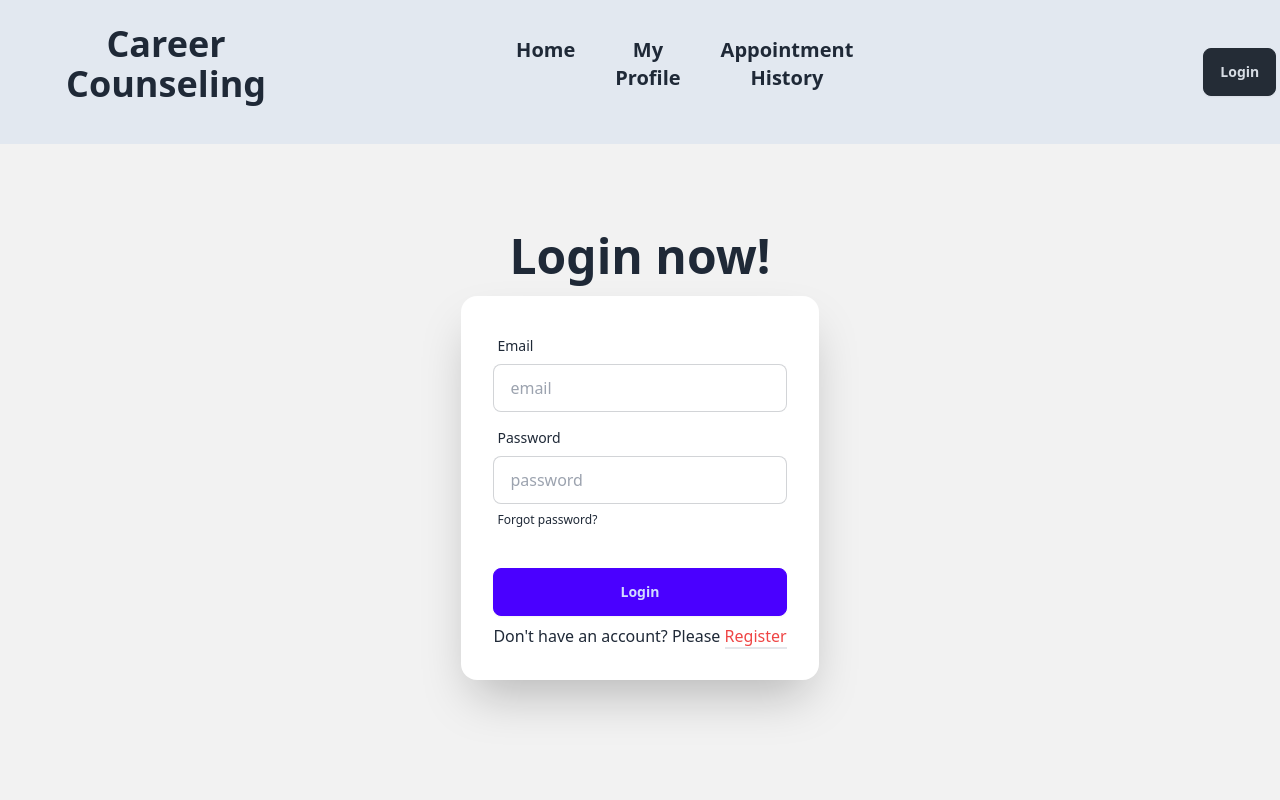
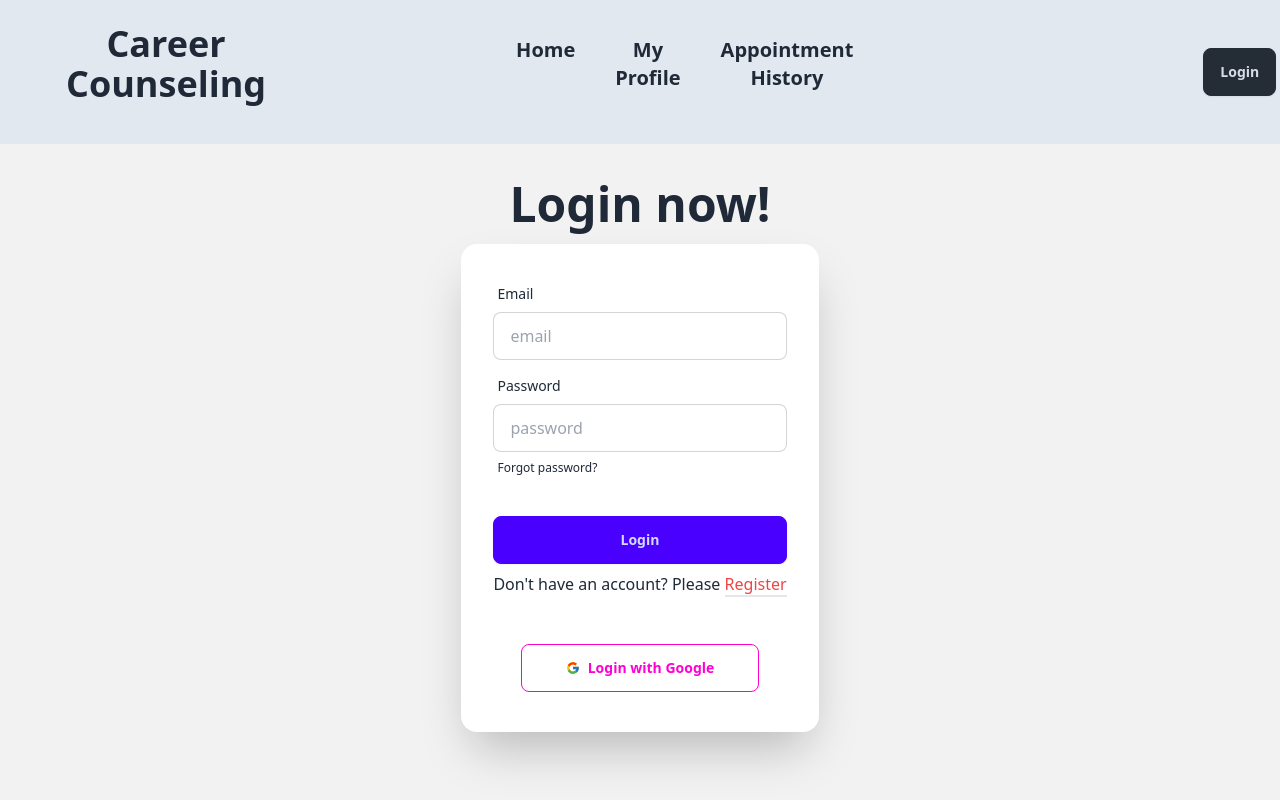
Before and after one commit to jahidhasanri/assignment-9-solution, a React (Vite) app: page /login in a window 1280 px wide. Shown: the top 800 px of the page. Built offline with nearby package versions, Linux system fonts and the light colour scheme; no server answers.

Commit message:
add google login based authentication

```diff
--- a/src/authLayout/AuthLayout.jsx
+++ b/src/authLayout/AuthLayout.jsx
@@ -1,5 +1,5 @@
 import React, { createContext, useEffect, useState } from 'react';
-import {  createUserWithEmailAndPassword, onAuthStateChanged, signInWithEmailAndPassword, signOut, updateProfile } from "firebase/auth";
+import {  createUserWithEmailAndPassword, GoogleAuthProvider, onAuthStateChanged, signInWithEmailAndPassword, signInWithPopup, signOut, updateProfile } from "firebase/auth";
 import auth from '../firebase.config/firebase.config';
 
 export const AuthContext = createContext(null)
@@ -23,10 +23,12 @@ const AuthLayout = ({children}) => {
         setLoader(true)
         return signOut(auth);
     }
+    const googleProvider = new GoogleAuthProvider();
 
-    // const handellgoinWithGoogle = ()=>{
-    //     const
-    // }
+    const handelLoginWithGoogle = () => {
+        setLoader(true);
+        return signInWithPopup(auth, googleProvider);
+      };
 
     const updateUserProfile = (updatedData)=>{
         return updateProfile(auth.currentUser, updatedData)
@@ -34,7 +36,7 @@ const AuthLayout = ({children}) => {
 
 
     const userInfo = {
-        name,user,setUser,handelRegistWemail,handelLoginWemail,handleSingOut,loader,updateUserProfile
+        name,user,setUser,handelRegistWemail,handelLoginWemail,handleSingOut,loader,updateUserProfile,handelLoginWithGoogle
     }
 
     useEffect(() => {
--- a/src/pages/Appoinment.jsx
+++ b/src/pages/Appoinment.jsx
@@ -67,7 +67,7 @@ const Appoinment = () => {
                 ))
             )}
         </div>
-       <div className="w-11/12 ">
+       <div className="w-full ">
        <Footer></Footer>
        </div>
         </div>
--- a/src/pages/Login.jsx
+++ b/src/pages/Login.jsx
@@ -6,9 +6,10 @@ import Footer from '../layouts/Footer';
 import { Helmet } from 'react-helmet-async';
 import { toast, ToastContainer } from 'react-toastify';
 import 'react-toastify/dist/ReactToastify.css';
+import { FcGoogle } from 'react-icons/fc';
 
 const Login = () => {
-  const { handelLoginWemail, setUser } = useContext(AuthContext);
+  const { handelLoginWemail, setUser,handelLoginWithGoogle } = useContext(AuthContext);
   const location = useLocation();
   const navigate = useNavigate();
 
@@ -37,6 +38,20 @@ const Login = () => {
       });
 
     console.log('Email:', email, 'Password:', password);
+  };
+  const handleGoogleLogin = () => {
+    handelLoginWithGoogle()
+      .then((result) => {
+        setUser(result.user);
+        toast.success('Login with Google successful!');
+        setTimeout(() => {
+          navigate('/');
+        }, 1000);
+      })
+      .catch((error) => {
+        console.log(error);
+        toast.error(`Google login failed: ${error.message}`);
+      });
   };
 
   return (
@@ -87,10 +102,16 @@ const Login = () => {
               </div>
               <p>Don't have an account? Please <Link to='/register' className='text-red-500 border-b-2'>Register</Link></p>
             </form>
+            <div className="form-control mt-4 w-8/12 mx-auto mb-10">
+              <button onClick={handleGoogleLogin} className="btn btn-outline btn-secondary">
+              <FcGoogle/>
+              Login with Google
+              </button>
+            </div>
           </div>
         </div>
       </div>
-      <Footer />
+      <div className='w-full'><Footer /></div>
       <ToastContainer
         position="top-right"
         autoClose={3000}
--- a/src/pages/Profile.jsx
+++ b/src/pages/Profile.jsx
@@ -107,7 +107,7 @@ const Profile = () => {
       </div>
 
     </div>
-    <div className='w-11/12 '>
+    <div className='w-full'>
     <Footer></Footer>
       </div>
     </div>
--- a/src/pages/Register.jsx
+++ b/src/pages/Register.jsx
@@ -8,9 +8,10 @@ import Footer from '../layouts/Footer';
 import { Helmet } from 'react-helmet-async';
 import { toast, ToastContainer } from 'react-toastify';
 import 'react-toastify/dist/ReactToastify.css';
+import { FcGoogle } from 'react-icons/fc';
 
 const Register = () => {
-  const { handelRegistWemail, setUser, updateUserProfile } = useContext(AuthContext);
+  const { handelRegistWemail, setUser, updateUserProfile ,handelLoginWithGoogle} = useContext(AuthContext);
   const [showPassword, SetShowPassword] = useState(true);
   const navigate = useNavigate();
   const passwordRegex = /^(?=.*[a-z])(?=.*[A-Z]).{6,}$/;
@@ -43,12 +44,27 @@ const Register = () => {
       });
   };
 
+  const handleGoogleLogin = () => {
+    handelLoginWithGoogle()
+      .then((result) => {
+        setUser(result.user);
+        toast.success('Login with Google successful!');
+        setTimeout(() => {
+          navigate('/');
+        }, 1000);
+      })
+      .catch((error) => {
+        console.log(error);
+        toast.error(`Google login failed: ${error.message}`);
+      });
+  };
+
   return (
     <div>
       <Helmet>
         <title>Register</title>
       </Helmet>
-      <div className="w-11/12  pt-32 lg:pt-0">
+      <div className="w-11/12  pt-36 lg:pt-0">
         <Navbar />
       </div>
 
@@ -91,7 +107,7 @@ const Register = () => {
                 <button
                   type="button"
                   onClick={() => SetShowPassword(!showPassword)}
-                  className="absolute top-[70px] right-3 text-xl"
+                  className="absolute top-[50px] right-3 text-xl"
                 >
                   {showPassword ? <HiMiniEyeSlash /> : <IoEyeSharp />}
                 </button>
@@ -106,6 +122,12 @@ const Register = () => {
                 </Link>
               </p>
             </form>
+            <div className="form-control mt-4 w-8/12 mx-auto mb-10">
+              <button onClick={handleGoogleLogin} className="btn btn-outline btn-secondary">
+              <FcGoogle/>
+              Login with Google
+              </button>
+            </div>
           </div>
         </div>
       </div>
```
